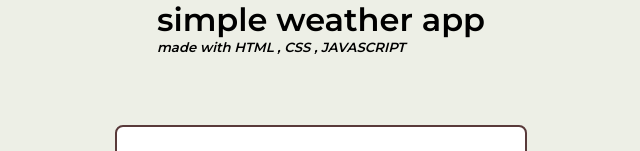
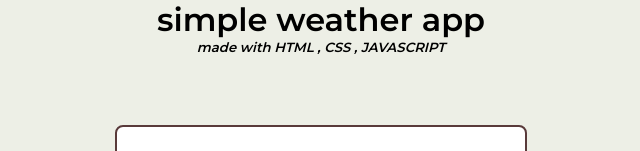
Before and after one commit to moeinnazari/simpleweatherapp, a plain HTML site: page index.html in a window 1280 px wide. Shown: the top 151 px of the page, without its empty margins (319-959 px from the left). Drawn offline with Linux system fonts and the light colour scheme.

Commit message:
add style header

```diff
--- a/style.css
+++ b/style.css
@@ -9,6 +9,11 @@ body{
 	align-items: center;
 	font-family: 'Montserrat', sans-serif;
 	background-color: #EDEFE6;
+}
+header{
+	display: flex;
+	flex-direction: column;
+	align-items: center;
 }
 form{
 	margin-top: 70px;
@@ -154,23 +159,3 @@ word-wrap: break-word;
 overflow-wrap:break-word;
 
 }
-/*
-<div class="container" id="container">
-
-	<div class="card">
-		<div class="title"><h1>tehranddddd</h1><span>IR</span></div>
-		<div class="body">
-			<div class="temp"><p>34</p><span>&#8451</span></div>
-			<div class="icon"><img src="rain.png"></div>
-		</div>
-		<div class="description">
-			<p>descripndescripndescripndescripndescripn</p>
-		</div>
-	</div>
-
-	<div class="card">
-
-	</div>
-	</div>
-</div>
-*/
```
